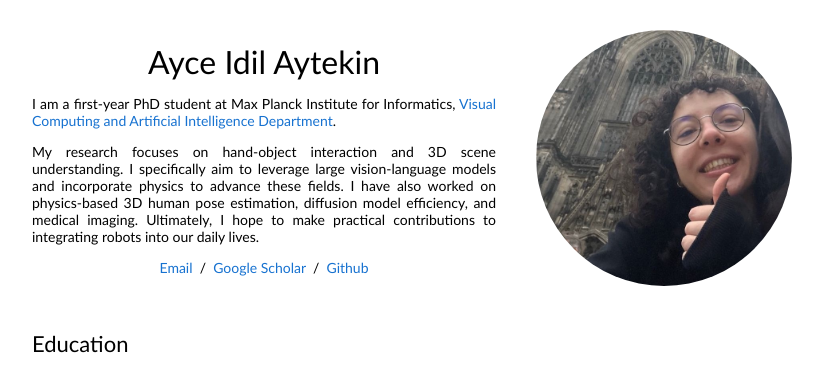
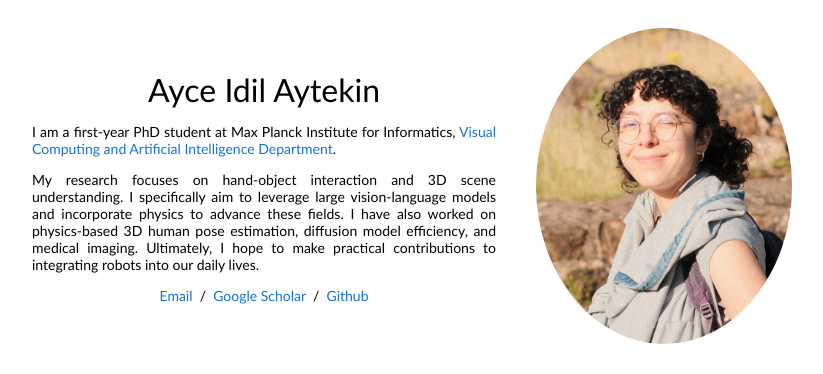
Before and after one commit to aidilayce/aidilayce.github.io, a plain HTML site: page index.html in a window 1280 px wide. Shown: the top 374 px of the page, without its empty margins (228-1051 px from the left). Drawn offline with Linux system fonts and the light colour scheme.

Commit message:
Update index.html

```diff
--- a/index.html
+++ b/index.html
@@ -35,7 +35,7 @@
               </p>
             </td>
             <td style="padding:2.5%;width:40%;max-width:40%">
-	      <a href="images/1720184403724.png"><img style="width:100%;max-width:100%;object-fit: cover; border-radius: 50%;" alt="profile photo" src="images/1720184403724.png" class="hoverZoomLink">
+	      <a href="images/idil3.JPG"><img style="width:100%;max-width:100%;object-fit: cover; border-radius: 50%;" alt="profile photo" src="images/idil3.JPG" class="hoverZoomLink">
             </td>
 
           </tr>
```
